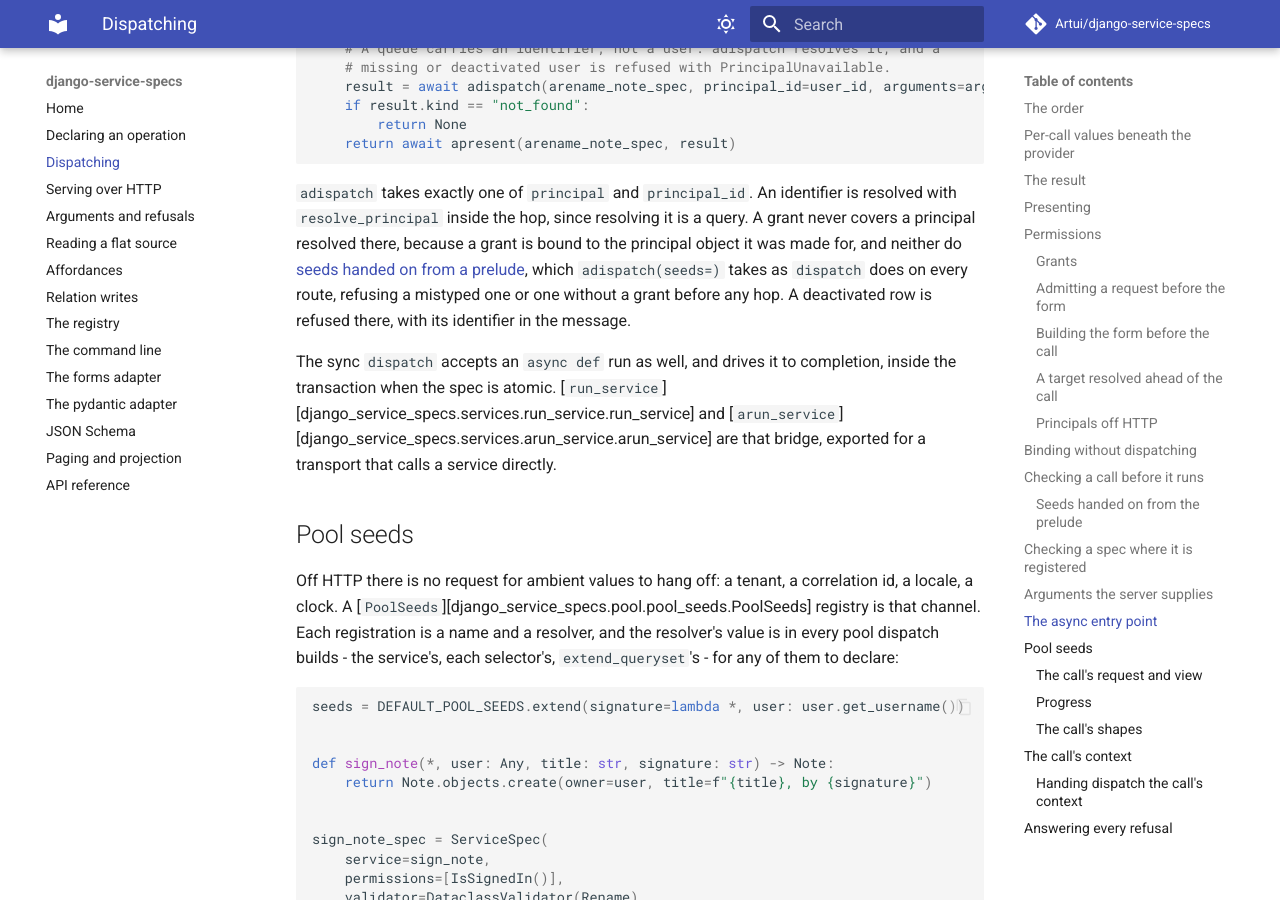
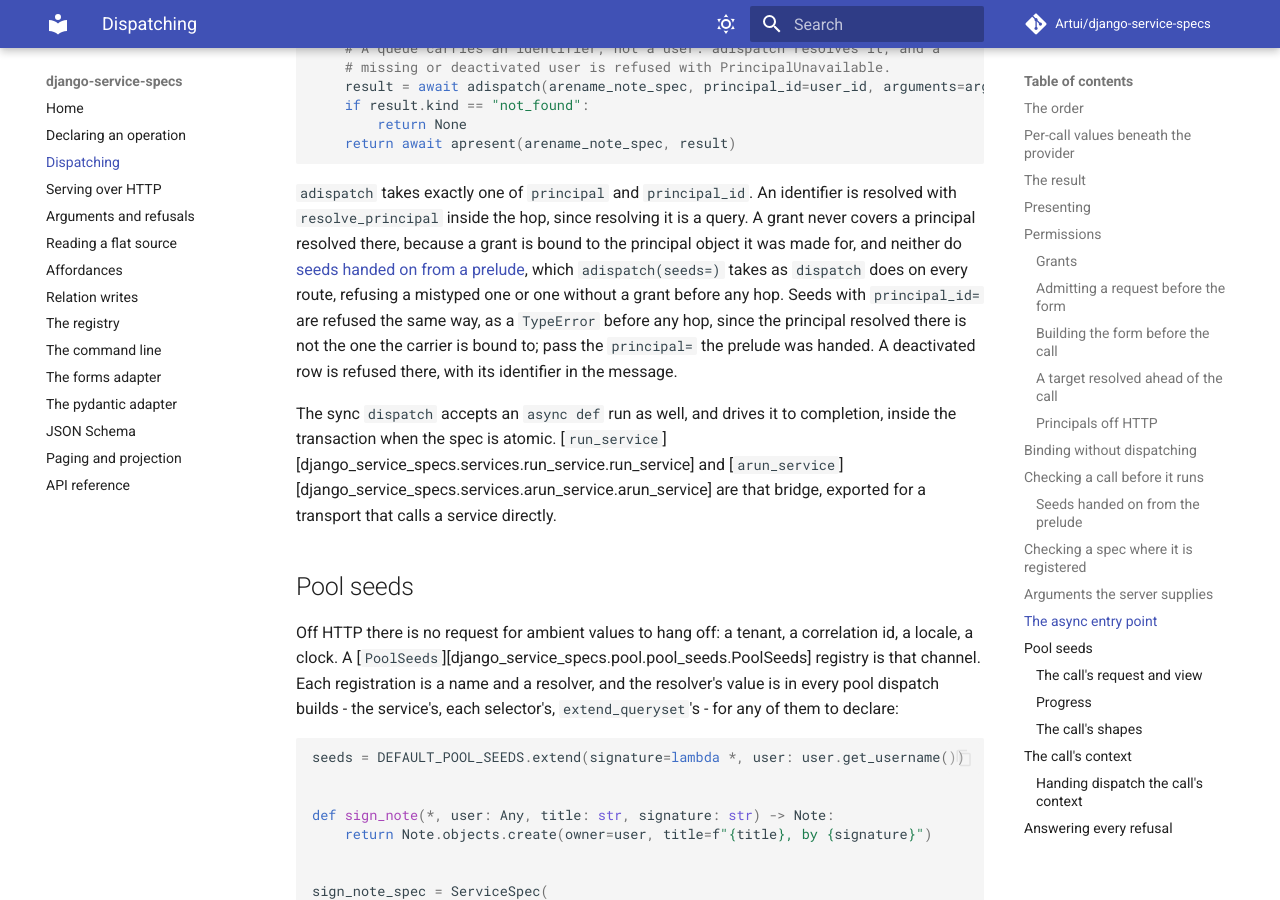
Before and after one commit to Artui/django-service-specs, an MkDocs documentation site: the page built from docs/dispatching.md, in a window 1280 px wide and 900 px high, scrolled down 24435 px. Built offline with MkDocs 1.6.1 and Material for MkDocs 9.7.7, drawn with Linux system fonts in a browser that asks for light colours; comment, search, counter and statistics services are not loaded; some of the changed text lies outside the part shown.

Commit message:
Refuse adispatch(principal_id=, seeds=) with a TypeError at entry
A CallSeeds carrier is bound by identity to the principal its prelude was
handed, and principal_id= resolves a fresh one inside the hop, so the pair
could never be covered. It was refused inside the hop as NotPermitted; it is
now a wiring TypeError on the loop before any hop, like seeds= without grant=.

Co-Authored-By: Claude Opus 5.5 <noreply@anthropic.com>

```diff
--- a/docs/dispatching.md
+++ b/docs/dispatching.md
@@ -670,8 +670,8 @@ ran with, and dispatch refuses one that does not cover its call with
 hand the prelude and the call one `call_context` dict: a prelude handed none
 runs with a dict of its own, readable as `seeds.call_context`, and its carrier
 covers only a call handed that same dict: a later call that passes none, or a
-fresh one, is refused. `seeds=` that are anything but the carrier, or `seeds=` without `grant=`, raise
-`TypeError` before anything runs. Like a grant, it cannot be pickled, so it
+fresh one, is refused. `seeds=` that are anything but the carrier, `seeds=` without `grant=`, or
+`adispatch(seeds=)` with `principal_id=`, raise `TypeError` before anything runs. Like a grant, it cannot be pickled, so it
 never crosses a queue: a worker resolves its own.
 
 ## Checking a spec where it is registered
@@ -900,7 +900,10 @@ query. A grant never covers a principal resolved there, because a grant is
 bound to the principal object it was made for, and neither do
 [seeds handed on from a prelude](#seeds-handed-on-from-the-prelude), which
 `adispatch(seeds=)` takes as `dispatch` does on every route, refusing a
-mistyped one or one without a grant before any hop. A deactivated row is refused
+mistyped one or one without a grant before any hop. Seeds with `principal_id=`
+are refused the same way, as a `TypeError` before any hop, since the principal
+resolved there is not the one the carrier is bound to; pass the `principal=` the
+prelude was handed. A deactivated row is refused
 there, with its identifier in the message.
 
 The sync `dispatch` accepts an `async def` run as well, and drives it to
```
Also changed, not shown: CHANGELOG.md (+7 -2 lines), 3 other files.
